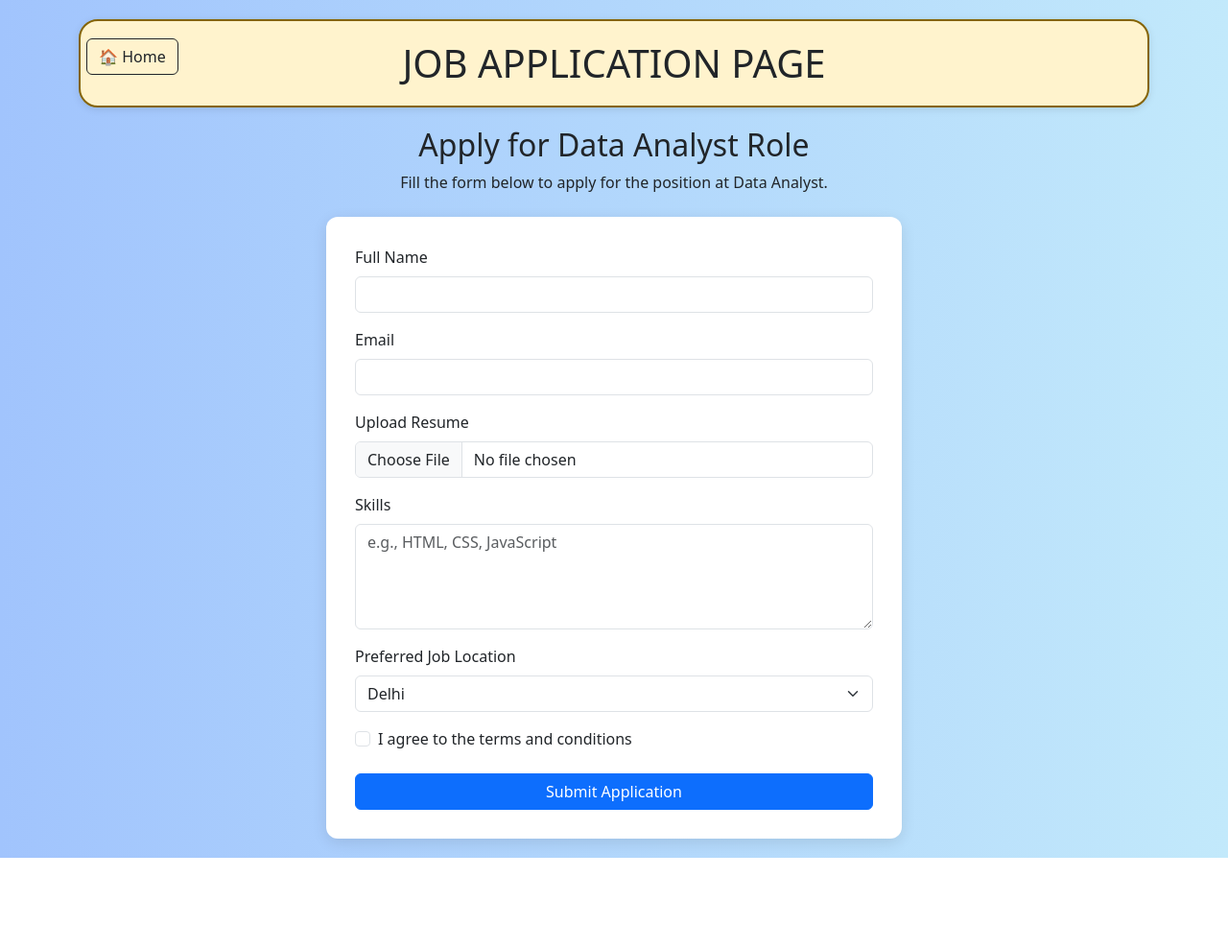
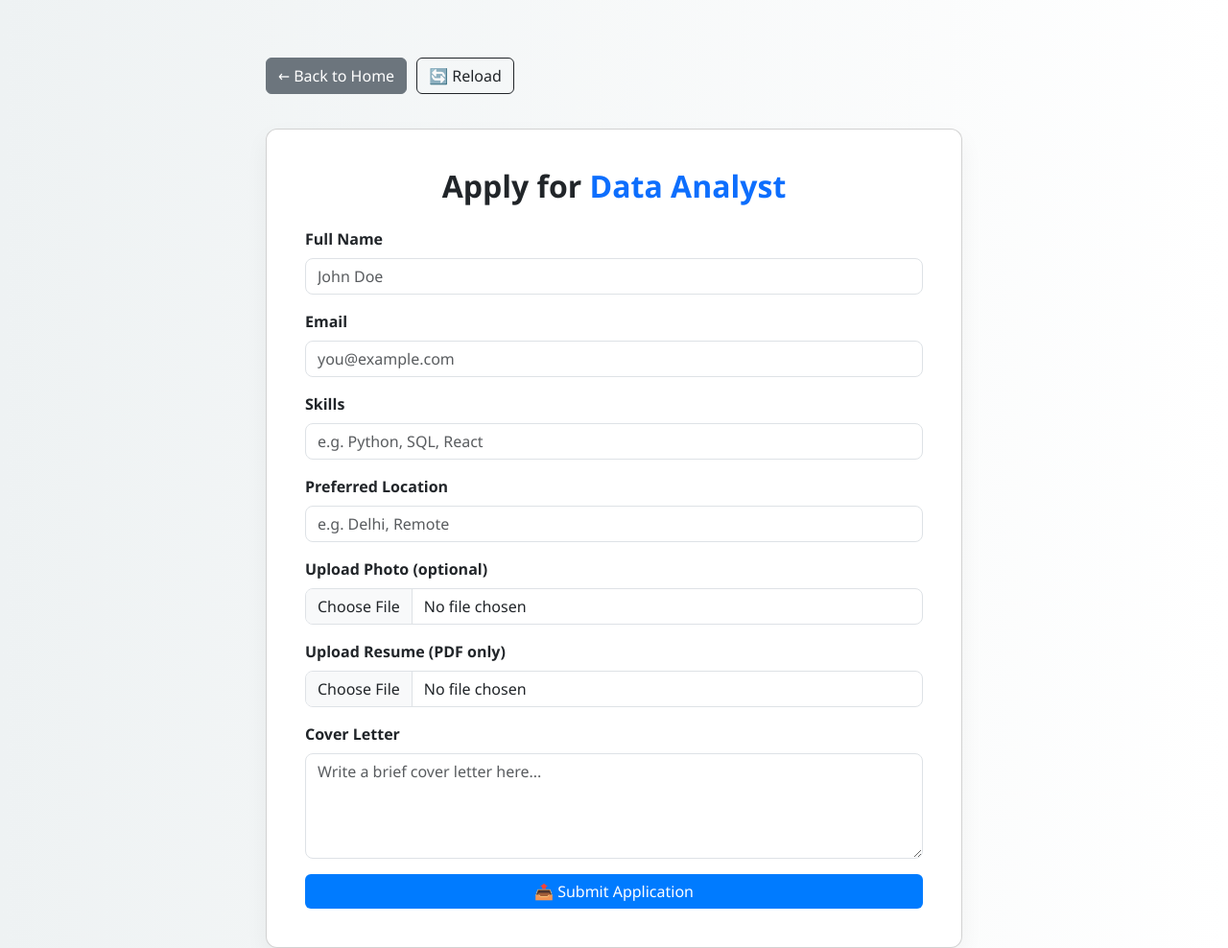
Before and after one commit to ayush2438/job-portal-python, a Flask app: page /apply/1 in a window 1280 px wide. Shown: the whole page at 96% size. Before the commit the page ends 894 px from the top, so only its background shows below. Run offline with Flask 3, Linux system fonts and the light colour scheme.

Commit message:
Checkpoint before assistant change: Enhance job application process and improve website appearance
Implements job requirement page, improves form styling, and enhances UI in templates.

Replit-Commit-Author: Assistant

```diff
--- a/app.py
+++ b/app.py
@@ -66,5 +66,13 @@ def submit_application(job_id):
 
     return render_template("apply.html", submitted=True, job=job)
 
+@app.route("/requirements/<int:job_id>")
+def requirements(job_id):
+    job = next((job for job in JOBS if job["id"] == job_id), None)
+    if not job:
+        return "Job not found", 404
+    return render_template("requirement.html", job=job)
+
+
 if __name__ == "__main__":
     app.run(host='0.0.0.0', debug=True)
--- a/templates/apply.html
+++ b/templates/apply.html
@@ -3,119 +3,104 @@
 <head>
   <meta charset="UTF-8" />
   <meta name="viewport" content="width=device-width, initial-scale=1.0"/>
-  <title>Jovian</title>
-  <link href="https://cdn.jsdelivr.net/npm/bootstrap@5.3.7/dist/css/bootstrap.min.css" rel="stylesheet">
+  <title>Apply - {{ job.title }}</title>
+  <link href="https://cdn.jsdelivr.net/npm/bootstrap@5.3.0/dist/css/bootstrap.min.css" rel="stylesheet" />
   <style>
     body {
-      background: linear-gradient(to right, #a1c4fd, #c2e9fb);
-      padding: 20px;
+      background: linear-gradient(to right, #eef2f3, #ffffff);
+      font-family: 'Segoe UI', Tahoma, Geneva, Verdana, sans-serif;
     }
-
-    .job-header {
-      background-color: #fff3cd;
-      border: 2px solid #856404;
-      border-radius: 20px;
-      box-shadow: 0 2px 8px rgba(0, 0, 0, 0.1);
-      padding: 20px;
+    .container {
+      margin-top: 60px;
+      max-width: 750px;
+    }
+    .card {
+      background: #ffffff;
+      padding: 40px;
+      border-radius: 12px;
+      box-shadow: 0 10px 25px rgba(0, 0, 0, 0.05);
+    }
+    .form-label {
+      font-weight: 600;
+    }
+    .btn-home,
+    .btn-reload {
       margin-bottom: 20px;
+      margin-right: 10px;
+      transition: all 0.2s ease-in-out;
     }
-
-    .form-section {
-      background-color: #fff;
-      padding: 30px;
-      border-radius: 12px;
-      box-shadow: 0 4px 15px rgba(0, 0, 0, 0.1);
+    .btn-home:hover,
+    .btn-reload:hover {
+      transform: translateY(-2px);
+      box-shadow: 0 6px 12px rgba(0, 0, 0, 0.1);
     }
-
-    table {
-      border-radius: 12px;
-      overflow: hidden;
+    h2, h3 {
+      font-weight: bold;
     }
-
-    .home-button {
-      position: absolute;
-      top: 20px;
-      left: 20px;
+    .form-control {
+      border-radius: 8px;
+    }
+    .btn-primary {
+      background-color: #007bff;
+      border: none;
+      transition: 0.2s ease-in-out;
+    }
+    .btn-primary:hover {
+      background-color: #0056b3;
+      transform: scale(1.01);
     }
   </style>
 </head>
 <body>
-
-  <div class="container position-relative">
-
-    <!-- 🏠 Home Button -->
-    <div class="home-button">
-      <a href="{{ url_for('home') }}" class="btn btn-outline-dark border: 2px solid #856404 ">
-        🏠 Home
-      </a>
+  <div class="container">
+    <!-- Navigation Buttons -->
+    <div class="d-flex justify-content-start mb-3">
+      <a href="{{ url_for('home') }}" class="btn btn-secondary btn-home">← Back to Home</a>
+      <button onclick="location.reload()" class="btn btn-outline-dark btn-reload">🔄 Reload</button>
     </div>
 
-    <div class="job-header text-center">
-      <h1 class="mb-0">JOB APPLICATION PAGE</h1>
+    <!-- Main Card -->
+    <div class="card">
+      {% if submitted %}
+        <h3 class="text-success">✅ Application Submitted!</h3>
+        <p>Thank you for applying to the <strong>{{ job.title }}</strong> role. We'll contact you shortly.</p>
+      {% else %}
+        <h2 class="mb-4 text-center">Apply for <span class="text-primary">{{ job.title }}</span></h2>
+        <form action="{{ url_for('submit_application', job_id=job['id']) }}" method="POST" enctype="multipart/form-data">
+          <div class="mb-3">
+            <label class="form-label">Full Name</label>
+            <input type="text" name="fullname" class="form-control" placeholder="John Doe" required />
+          </div>
+          <div class="mb-3">
+            <label class="form-label">Email</label>
+            <input type="email" name="email" class="form-control" placeholder="you@example.com" required />
+          </div>
+          <div class="mb-3">
+            <label class="form-label">Skills</label>
+            <input type="text" name="skills" class="form-control" placeholder="e.g. Python, SQL, React" required />
+          </div>
+          <div class="mb-3">
+            <label class="form-label">Preferred Location</label>
+            <input type="text" name="location" class="form-control" placeholder="e.g. Delhi, Remote" required />
+          </div>
+          <div class="mb-3">
+            <label class="form-label">Upload Photo (optional)</label>
+            <input type="file" name="photo" class="form-control" accept="image/*" />
+          </div>
+          <div class="mb-3">
+            <label class="form-label">Upload Resume (PDF only)</label>
+            <input type="file" name="resume" class="form-control" accept="application/pdf" required />
+          </div>
+          <div class="mb-3">
+            <label class="form-label">Cover Letter</label>
+            <textarea name="coverletter" class="form-control" rows="4" placeholder="Write a brief cover letter here..." required></textarea>
+          </div>
+          <button type="submit" class="btn btn-primary w-100">📤 Submit Application</button>
+        </form>
+      {% endif %}
     </div>
-
-    <div class="text-center mb-4">
-      <h2>Apply for {{ job['title'] }} Role</h2>
-      <p>Fill the form below to apply for the position at {{ job['title'] }}.</p>
-    </div>
-
-    <!-- ✅ Submission success message -->
-    {% if submitted %}
-      <div class="alert alert-success text-center">
-        ✅ Your application was submitted successfully!
-      </div>
-    {% endif %}
-
-    {% if not submitted %}
-      <div class="form-section mx-auto" style="max-width: 600px;">
-          <form action="{{ url_for('submit_application', job_id=job['id']) }}" method="POST" enctype="multipart/form-data">
-
-          <div class="mb-3">
-            <label for="fullname" class="form-label">Full Name</label>
-            <input type="text" class="form-control" id="fullname" name="fullname" required>
-          </div>
-
-          <div class="mb-3">
-            <label for="email" class="form-label">Email</label>
-            <input type="email" class="form-control" id="email" name="email" required>
-          </div>
-
-          <div class="mb-3">
-            <label for="resume" class="form-label">Upload Resume</label>
-            <input type="file" class="form-control" id="resume" name="resume" required>
-          </div>
-
-          <div class="mb-3">
-            <label for="skills" class="form-label">Skills</label>
-            <textarea class="form-control" id="skills" name="skills" rows="4" placeholder="e.g., HTML, CSS, JavaScript"></textarea>
-          </div>
-
-          <div class="mb-3">
-            <label for="location" class="form-label">Preferred Job Location</label>
-            <select class="form-select" id="location" name="location">
-              <option value="Delhi">Delhi</option>
-              <option value="Bangalore">Bangalore</option>
-              <option value="Remote">Remote</option>
-            </select>
-          </div>
-
-          <div class="form-check mb-4">
-            <input class="form-check-input" type="checkbox" id="terms" name="terms" required>
-            <label class="form-check-label" for="terms">
-              I agree to the terms and conditions
-            </label>
-          </div>
-
-          <button type="submit" class="btn btn-primary w-100">Submit Application</button>
-        </form>
-      </div>
-    {% endif %}
-
-
-
-
-
   </div>
 
+  <script src="https://cdn.jsdelivr.net/npm/bootstrap@5.3.0/dist/js/bootstrap.bundle.min.js"></script>
 </body>
 </html>
```
Also changed, not shown: templates/home.html (+14 -9 lines), templates/jobitem.html (+14 -9 lines), templates/nav.html (+4 -4 lines), templates/requirement.html (added, +95 -0 lines), static/dream.jpeg.
